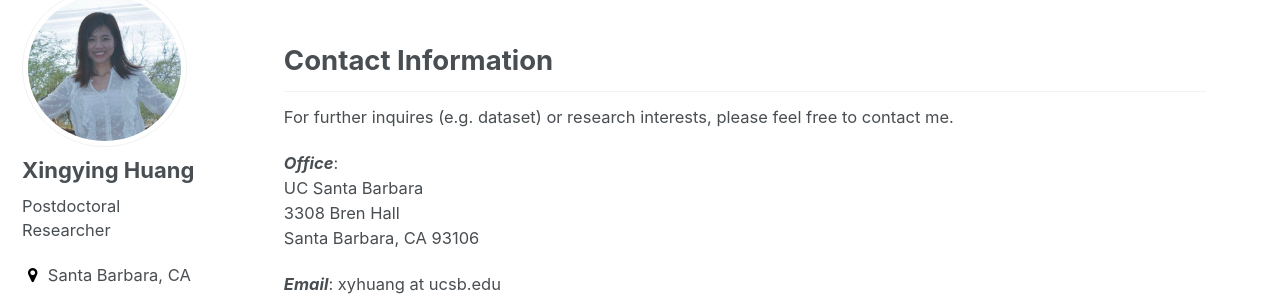
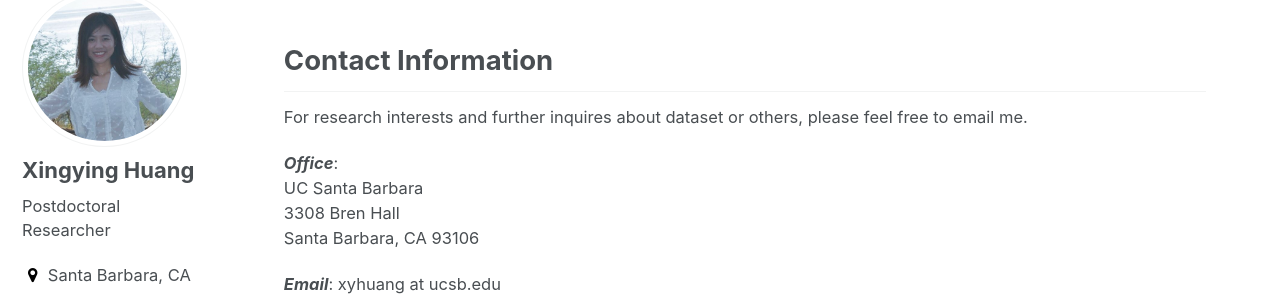
Before and after one commit to Xingyhuang/two_col_xingyhuang.github.io, a Jekyll site: the page built from _pages/contact.md, in a window 1280 px wide and 970 px high. Shown: the part 323-622 px from the top of the window. Built offline with Jekyll 4.4.1, drawn with Linux system fonts in a browser that asks for light colours.

Commit message:
Update contact.md

```diff
--- a/_pages/contact.md
+++ b/_pages/contact.md
@@ -11,7 +11,7 @@ excerpt: ''
 
 ## Contact Information
 
-For further inquires (e.g. dataset) or research interests, please feel free to contact me.
+For research interests and further inquires about dataset or others, please feel free to email me.
 
 ***Office***: <br>
 UC Santa Barbara <br>
```
